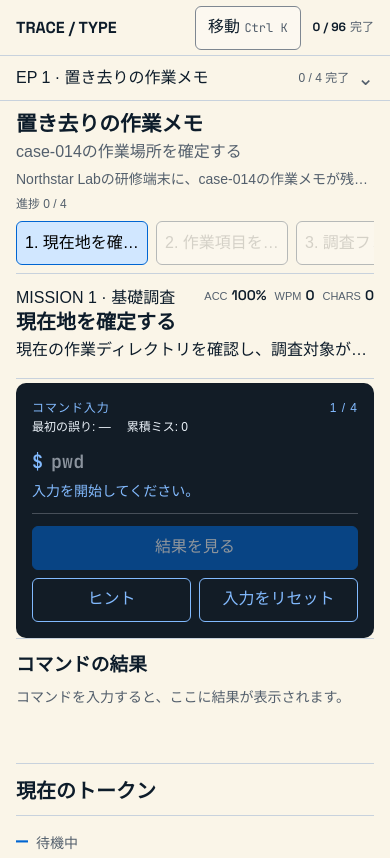
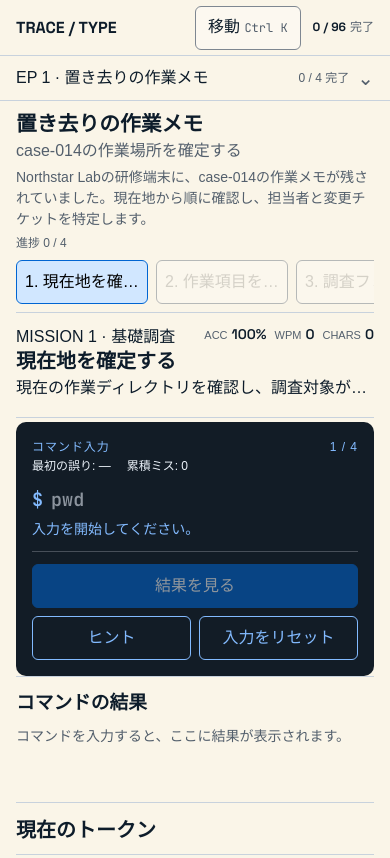
Before and after one commit to okuda-ry/trace-type, a website: page lab.html in a window 390 px wide. Shown: the top 858 px of the page. Drawn offline with Linux system fonts and the light colour scheme; a web font is replaced by a local one.

Commit message:
fix: show full episode story copy

```diff
--- a/lab.html
+++ b/lab.html
@@ -4,7 +4,7 @@
   <meta charset="utf-8">
   <meta name="viewport" content="width=device-width, initial-scale=1">
   <title>TRACE / TYPE — Narrative Security Lab</title>
-  <link rel="stylesheet" href="styles.css?v=20260825-home1">
+  <link rel="stylesheet" href="styles.css?v=20260825-storycopy1">
   <link rel="icon" href="favicon.svg" type="image/svg+xml">
 </head>
 <body>
--- a/styles.css
+++ b/styles.css
@@ -345,20 +345,21 @@ p {
 }
 
 #episodeSubtitle {
-  overflow: hidden;
+  min-width: 0;
   color: var(--color-muted);
-  text-overflow: ellipsis;
-  white-space: nowrap;
+  overflow-wrap: anywhere;
+  white-space: normal;
+  line-height: 1.4;
 }
 
 .episode-briefing,
 #episodeBriefing {
-  display: -webkit-box;
-  overflow: hidden;
-  -webkit-box-orient: vertical;
-  -webkit-line-clamp: 2;
+  min-width: 0;
   color: var(--color-muted);
   font-size: var(--text-sm);
+  overflow-wrap: anywhere;
+  white-space: normal;
+  line-height: 1.5;
 }
 
 .episode-progress {
@@ -1112,10 +1113,6 @@ dialog input:disabled {
     margin-top: var(--space-3xs);
   }
 
-  .episode-briefing,
-  #episodeBriefing {
-    -webkit-line-clamp: 1;
-  }
 }
 
 @media (max-width: 39.99rem) {
```
Also changed, not shown: tests/progression.test.mjs (+17 -2 lines).
